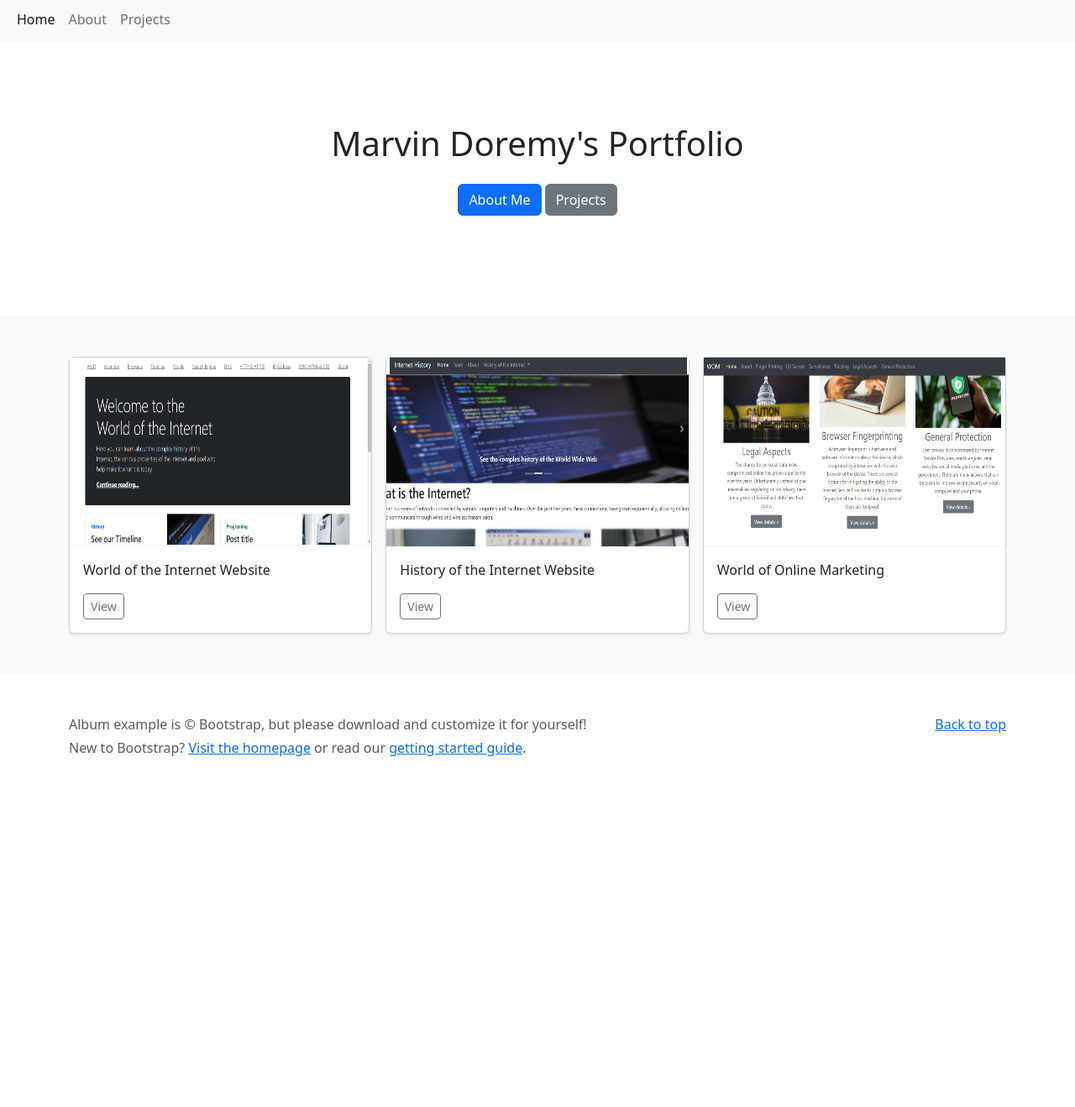
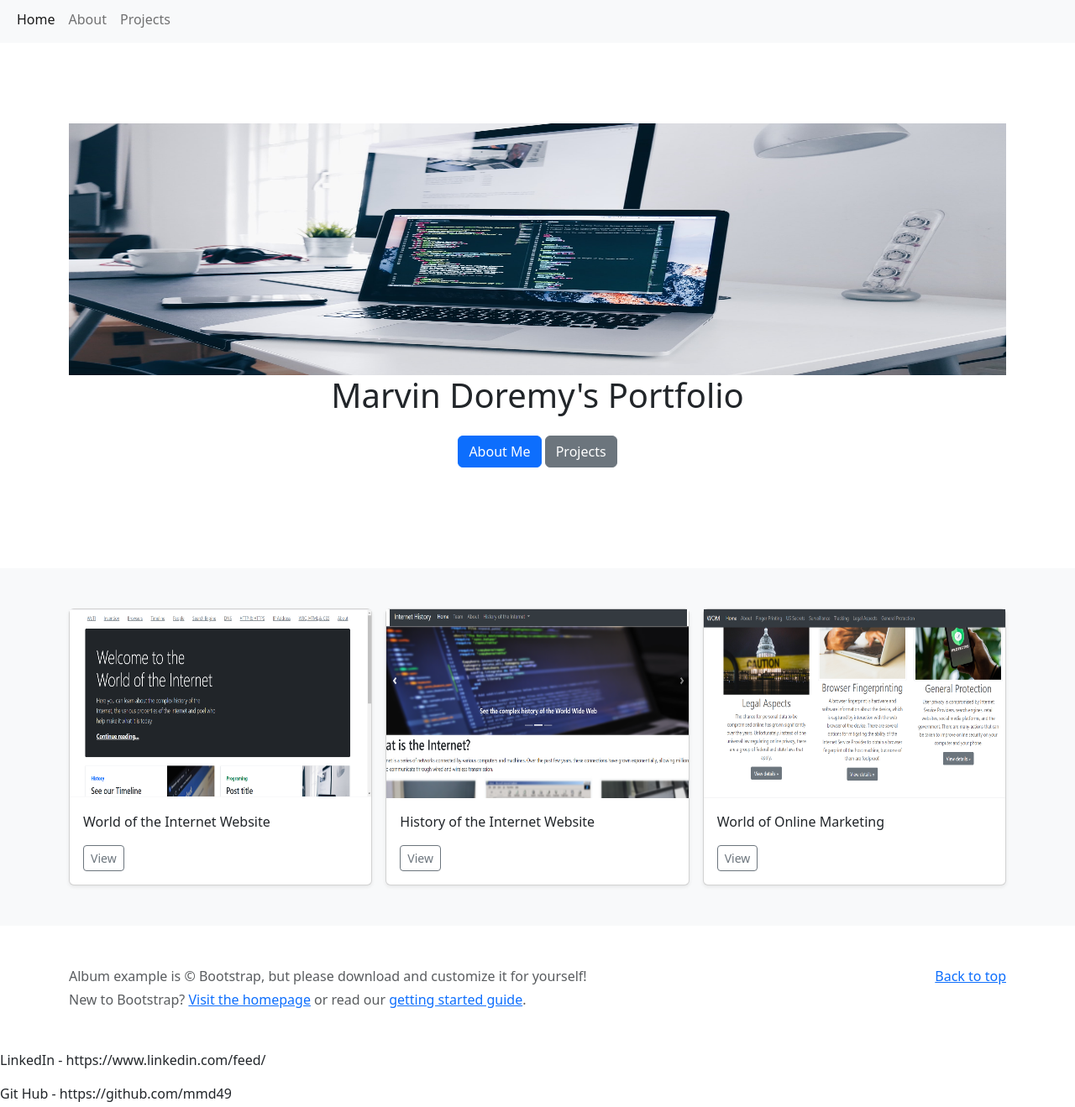
Before and after one commit to mmd49/Portfolio, a plain HTML site: page index.html in a window 1280 px wide. Shown: the part 5-1324 px from the top of the page at 84% size. Before the commit the page ends 956 px from the top, so only its background shows below. Drawn offline with nearby package versions, Linux system fonts and the light colour scheme.

Commit message:
Edited footer Added FavIcon

```diff
--- a/index.html
+++ b/index.html
@@ -64,6 +64,7 @@
 
   <section class="py-5 text-center container">
     <div class="row py-lg-5">
+      <img src="images/christopher-gower-m_HRfLhgABo-unsplash.jpg" width="100%" height="300">
       <div class="col-lg-6 col-md-8 mx-auto">
         <h1 class="fw-light">Marvin Doremy's Portfolio</h1>
         <p class="lead text-muted"></p>
@@ -137,8 +138,8 @@
     <p class="mb-0">New to Bootstrap? <a href="/">Visit the homepage</a> or read our <a href="../getting-started/introduction/">getting started guide</a>.</p>
   </div>
 </footer>
-
-
+<p>LinkedIn - https://www.linkedin.com/feed/</p>
+<p>Git Hub - https://github.com/mmd49</p>
     <script src="../assets/dist/js/bootstrap.bundle.min.js"></script>
 
 
```
Also changed, not shown: images/christopher-gower-m_HRfLhgABo-unsplash.jpg (added), images/internet__favi_32.ico (added).
